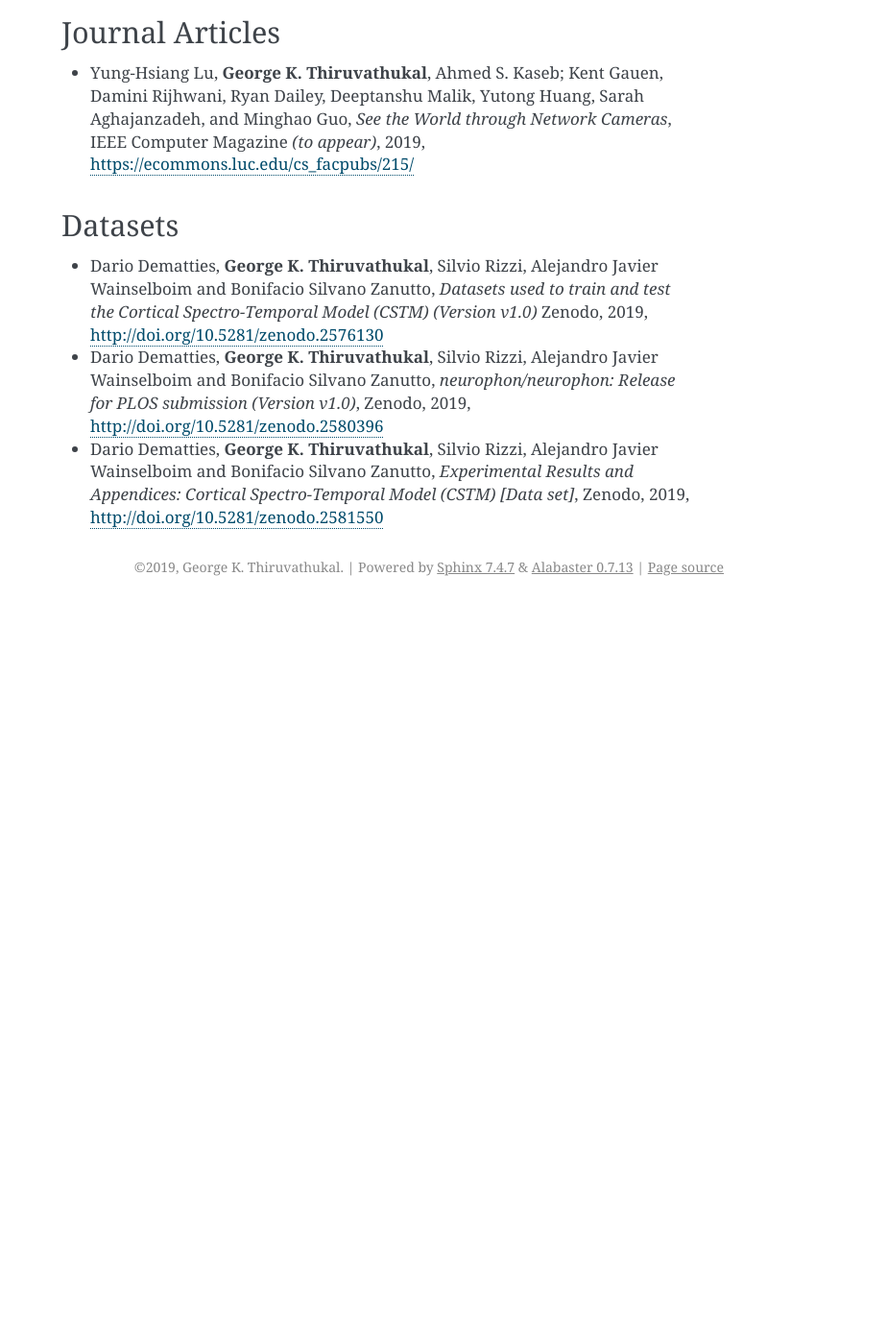
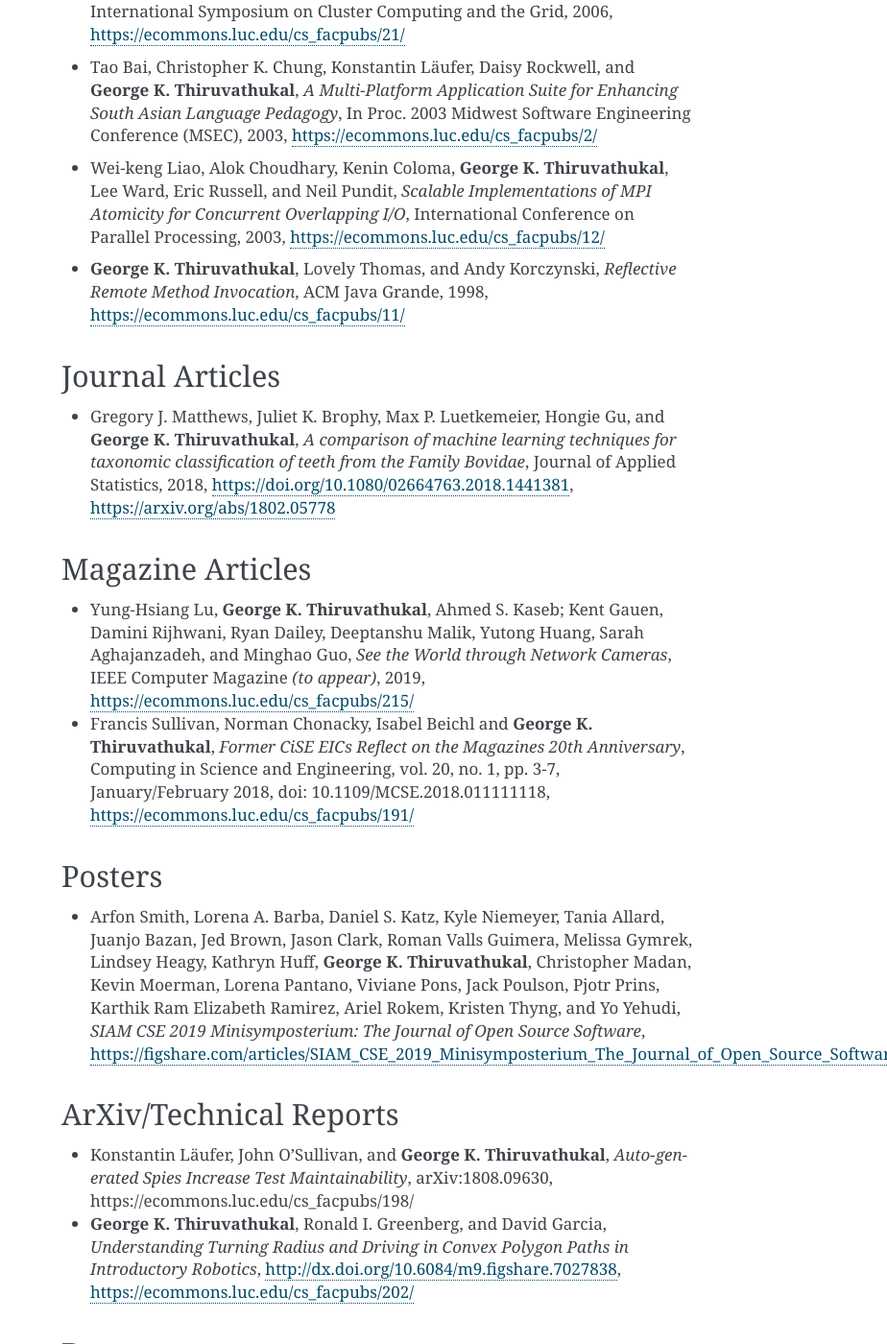
Before and after one commit to jweezy24/thiruvathukal-home-sphinx, a Sphinx documentation site: the page built from source/publications.rst, in a window 1280 px wide and 1400 px high, scrolled down 3060 px. Shown: the whole window at 96% size, without its empty margins (356-1280 px from the left). Built offline with Sphinx 7.4.7, drawn with Linux system fonts in a browser that asks for light colours; before the commit the page ends 3690 px from its top, so only the background shows below that; some of the changed text lies outside the part shown.

Commit message:
more publications

```diff
--- a/source/publications.rst
+++ b/source/publications.rst
@@ -80,7 +80,7 @@
 Conference Papers
 ~~~~~~~~~~~~~~~~~~
 
-.. 2019
+*2019*
 
 * Sergei Alyamkin, Matthew Ardi, Alexander C. Berg, Achille Brighton, Bo Chen, Yiran Chen, Hsin-Pai Cheng, Zichen Fan,
   Chen Feng, Bo Fu, Kent Gauen, Abhinav Goel, Alexander Goncharenko, Xuyang Guo, Soonhoi Ha, Andrew Howard, Xiao Hu,
@@ -119,7 +119,14 @@
   2019,
   https://ecommons.luc.edu/cs_facpubs/208/
 
-.. 2018
+* Caleb Tung, Matthew R. Kelleher, Ryan J. Schlueter, Binhan Xu, Yung-Hsiang Lu, |gkt|,
+  Yen-Kuang Chen, and Yang Lu,
+  *Large-Scale Object Detection of Images from Network Cameras in Variable Ambient Lighting Conditions*,
+  Proceedings of IEEE Multimedia Information Processing and Retrieval (MIPR),
+  2019,
+  https://ecommons.luc.edu/cs_facpubs/207/
+
+*2018*
 
 * Ahmed S. Kaseb, Bo Fu, Anup Mohan, Yung-Hsiang Lu, Amy Reibman, |gkt|,
   *Analyzing Real-Time Multimedia Content From Network Cameras: Using CPUs and GPUs in the Cloud*,
@@ -133,7 +140,15 @@
   2018,
   https://ecommons.luc.edu/cs_facpubs/203/
 
-.. 2017
+* Nasir U. Eisty, |gkt|,  and Jeffrey C. Carver,
+  *A Survey of Software Metric Use in Research Software Development*,
+  IEEE 14th International Conference on e-Science (e-Science),
+  2018,
+  pp. 212-222,
+  doi: 10.1109/eScience.2018.00036,
+  https://ecommons.luc.edu/cs_facpubs/206/
+
+*2017*
 
 * Michael J. Lewis, |gkt|, Venkatram Vishwanath, Michael E. Papka, and Andrew Johnson,
   *A Distributed Graph Approach for Pre-Processing Linked Data Using Supercomputers*,
@@ -250,8 +260,18 @@
 .. 1995
 .. 1994
 
+Journal Articles
+~~~~~~~~~~~~~~~~~~~~
 
-Journal Articles
+* Gregory J. Matthews, Juliet K. Brophy, Max P. Luetkemeier, Hongie Gu, and |gkt|,
+  *A comparison of machine learning techniques for taxonomic classification of teeth from the Family Bovidae*,
+  Journal of Applied Statistics,
+  2018,
+  https://doi.org/10.1080/02664763.2018.1441381,
+  https://arxiv.org/abs/1802.05778
+
+
+Magazine Articles
 ~~~~~~~~~~~~~~~~~
 
 .. index::
@@ -265,6 +285,42 @@
   IEEE Computer Magazine *(to appear)*,
   2019,
   https://ecommons.luc.edu/cs_facpubs/215/
+
+* Francis Sullivan, Norman Chonacky, Isabel Beichl and |gkt|,
+  *Former CiSE EICs Reflect on the Magazines 20th Anniversary*,
+  Computing in Science and Engineering,
+  vol. 20, no. 1, pp. 3-7,
+  January/February 2018,
+  doi: 10.1109/MCSE.2018.011111118,
+  https://ecommons.luc.edu/cs_facpubs/191/
+
+
+
+
+
+Posters
+~~~~~~~~~~
+
+* Arfon Smith, Lorena A. Barba, Daniel S. Katz, Kyle Niemeyer, Tania Allard, Juanjo Bazan, Jed Brown,
+  Jason Clark, Roman Valls Guimera, Melissa Gymrek, Lindsey Heagy, Kathryn Huff, |gkt|,
+  Christopher Madan, Kevin Moerman, Lorena Pantano, Viviane Pons, Jack Poulson, Pjotr Prins,
+  Karthik Ram Elizabeth Ramirez, Ariel Rokem, Kristen Thyng, and Yo Yehudi,
+  *SIAM CSE 2019 Minisymposterium: The Journal of Open Source Software*,
+  https://figshare.com/articles/SIAM_CSE_2019_Minisymposterium_The_Journal_of_Open_Source_Software/7763171
+
+
+ArXiv/Technical Reports
+~~~~~~~~~~~~~~~~~~~~~~~~~~
+
+* Konstantin Läufer, John O'Sullivan, and |gkt|,
+  *Auto-generated Spies Increase Test Maintainability*,
+  arXiv:1808.09630,
+  https://ecommons.luc.edu/cs_facpubs/198/
+
+* |gkt|, Ronald I. Greenberg, and David Garcia,
+  *Understanding Turning Radius and Driving in Convex Polygon Paths in Introductory Robotics*,
+  http://dx.doi.org/10.6084/m9.figshare.7027838,
+  https://ecommons.luc.edu/cs_facpubs/202/
 
 
 Datasets
@@ -287,3 +343,9 @@
   Zenodo,
   2019,
   http://doi.org/10.5281/zenodo.2581550
+
+
+Other
+~~~~~~~
+
+TBD
```
Also changed, not shown: other parts of source/publications.rst (+1 -6 lines).
